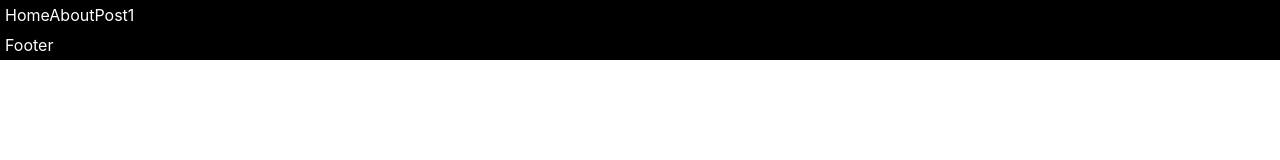
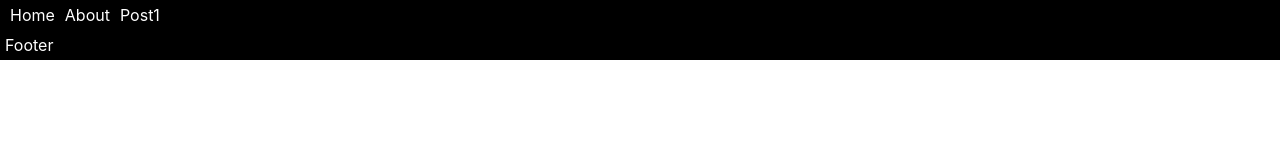
Before and after one commit to AsmaaFH/nextjs-app, a Next.js app: page / in a window 1280 px wide. Shown: the top 160 px of the page. Built offline with nearby package versions, Linux system fonts and the light colour scheme.

Commit message:
404 page

```diff
--- a/styles/globals.css
+++ b/styles/globals.css
@@ -9,6 +9,7 @@ body {
 a {
   color: inherit;
   text-decoration: none;
+  padding: 5px;
 }
 
 * {
```
Also changed, not shown: pages/404.js (added, +7 -0 lines), styles/Navbar.module.css (line endings or trailing spaces).
